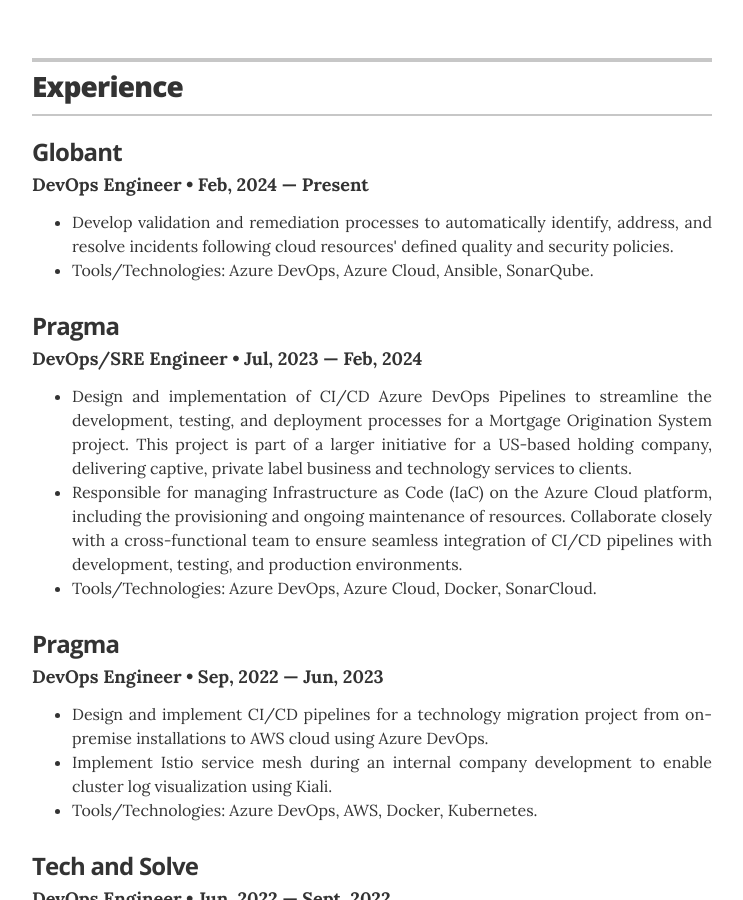
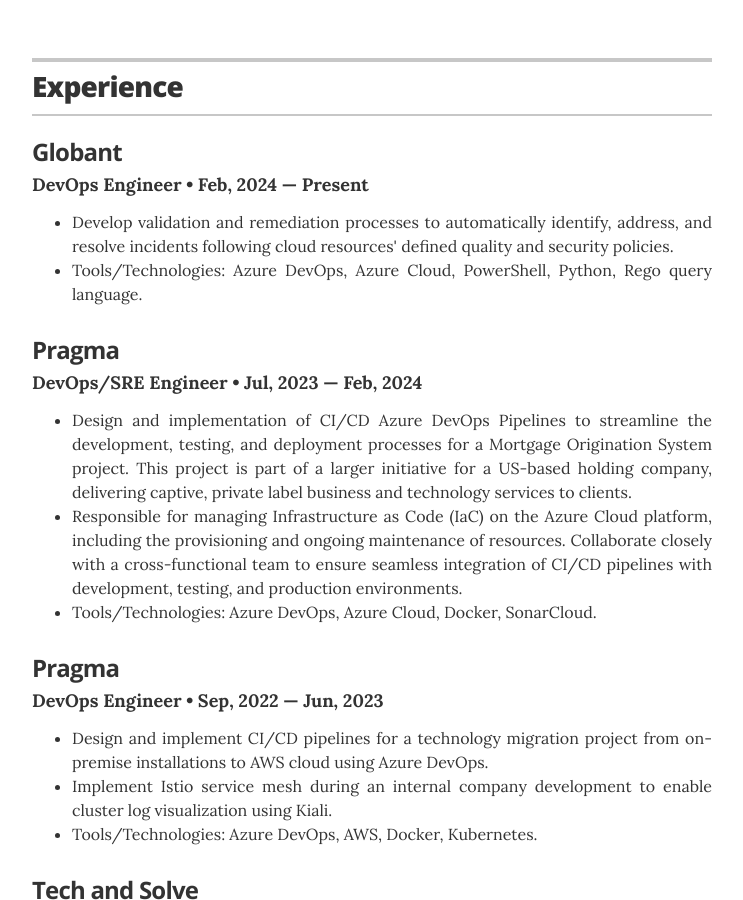
Before and after one commit to sebastiandevops/cv, a Jekyll site: the page built from index.html, in a window 1280 px wide and 900 px high, scrolled down 816 px. Shown: the whole window, without its empty margins (268-1011 px from the left). Built offline with Jekyll 4.4.1, drawn with Linux system fonts in a browser that asks for light colours.

Commit message:
Update globant experince - skills added.

```diff
--- a/_data/experience.yml
+++ b/_data/experience.yml
@@ -4,7 +4,7 @@
 - company: Globant
   position: DevOps Engineer
   duration: Feb, 2024 &mdash; Present
-  summary: '<p align="justify"><ul class="resume-item-list" align="justify"><li>Develop validation and remediation processes to automatically identify, address, and resolve incidents following cloud resources'' defined quality and security policies.</li><li>Tools/Technologies&#58 Azure DevOps, Azure Cloud, Ansible, SonarQube.</li></ul></p>'
+  summary: '<p align="justify"><ul class="resume-item-list" align="justify"><li>Develop validation and remediation processes to automatically identify, address, and resolve incidents following cloud resources'' defined quality and security policies.</li><li>Tools/Technologies&#58 Azure DevOps, Azure Cloud, PowerShell, Python, Rego query language.</li></ul></p>'
 
 # DevOps/SRE Engineer at Pragma
 - company: Pragma
```
